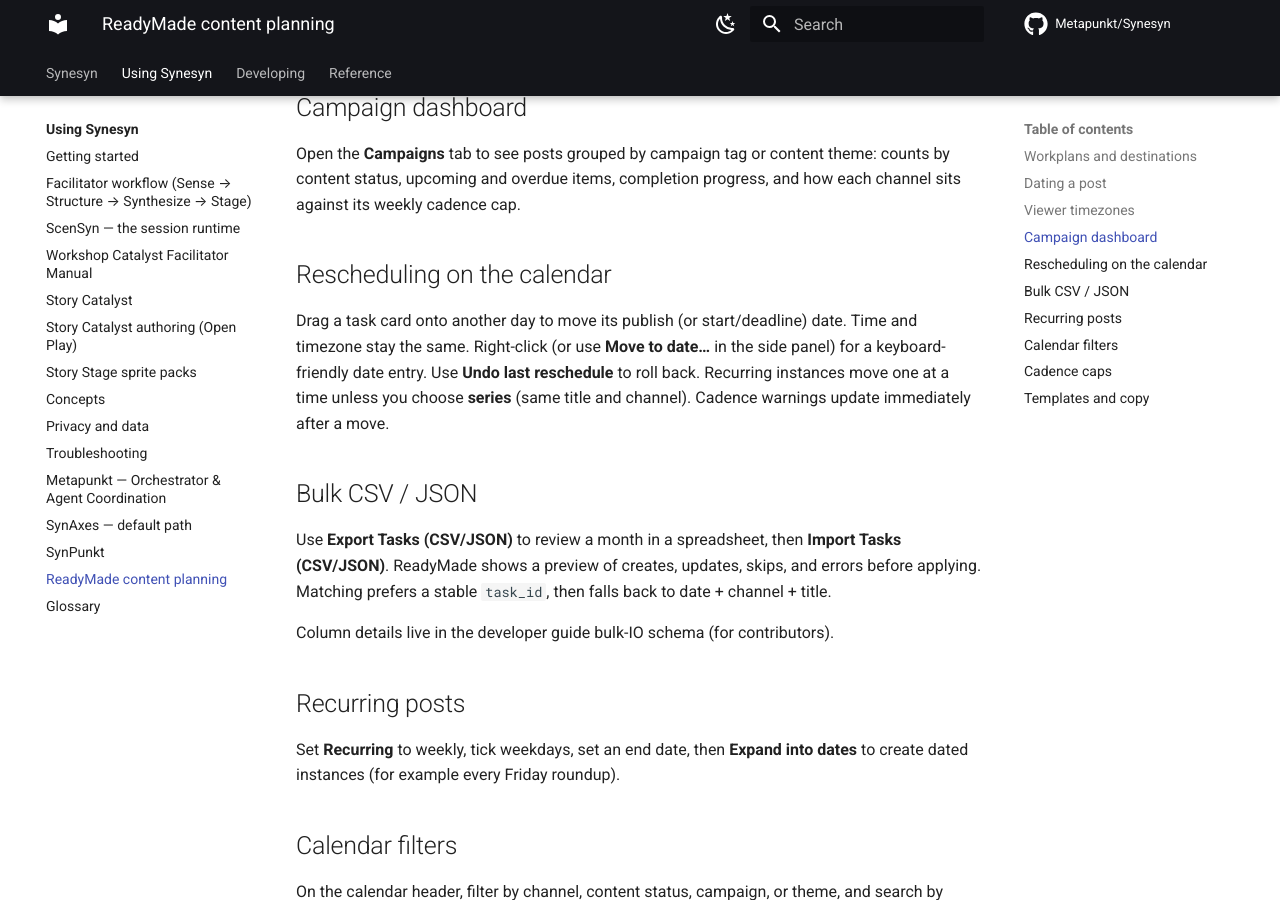
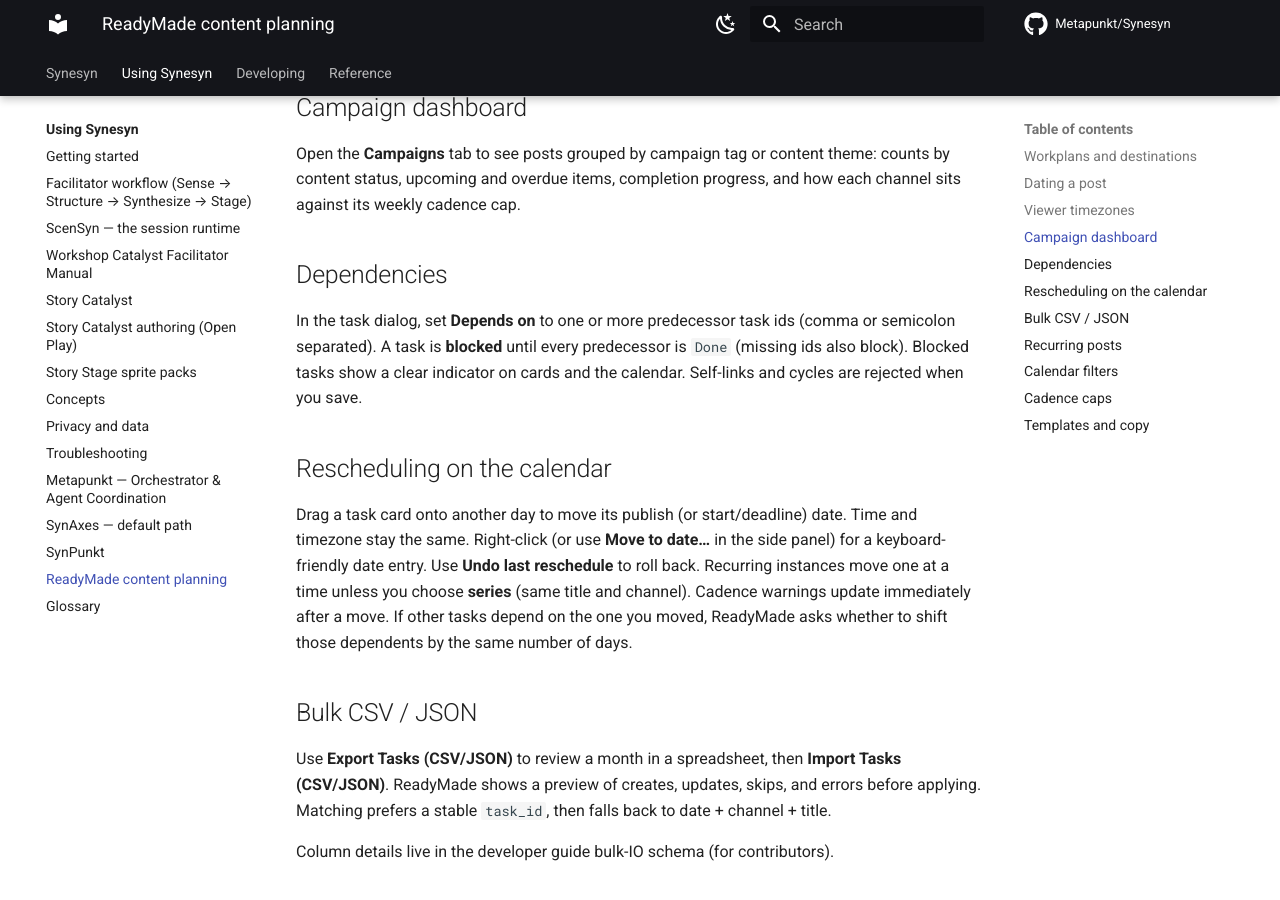
Before and after one commit to Metapunkt/Synesyn, an MkDocs documentation site: the page built from docs/user-guide/readymade-content-planning.md, in a window 1280 px wide and 900 px high, scrolled down 934 px. Built offline with MkDocs 1.6.1 and Material for MkDocs 9.7.7, drawn with Linux system fonts in a browser that asks for light colours; comment, search, counter and statistics services are not loaded.

Commit message:
feat(readymade): lean task depends_on with blocked + cascade offer
Add WorkplanDependencies helpers, dialog depends_on editing with cycle
rejection, blocked indicators on cards/calendar, Move dependents prompt
on reschedule, and depends_on/assignee bulk IO columns.

Co-authored-by: synes-bot <synes-bot@users.noreply.github.com>

```diff
--- a/docs/user-guide/readymade-content-planning.md
+++ b/docs/user-guide/readymade-content-planning.md
@@ -36,13 +36,22 @@ Open the **Campaigns** tab to see posts grouped by campaign tag or content theme
 counts by content status, upcoming and overdue items, completion progress, and
 how each channel sits against its weekly cadence cap.
 
+## Dependencies
+
+In the task dialog, set **Depends on** to one or more predecessor task ids
+(comma or semicolon separated). A task is **blocked** until every predecessor is
+`Done` (missing ids also block). Blocked tasks show a clear indicator on cards
+and the calendar. Self-links and cycles are rejected when you save.
+
 ## Rescheduling on the calendar
 
 Drag a task card onto another day to move its publish (or start/deadline) date.
 Time and timezone stay the same. Right-click (or use **Move to date…** in the
 side panel) for a keyboard-friendly date entry. Use **Undo last reschedule** to
 roll back. Recurring instances move one at a time unless you choose **series**
-(same title and channel). Cadence warnings update immediately after a move.
+(same title and channel). Cadence warnings update immediately after a move. If
+other tasks depend on the one you moved, ReadyMade asks whether to shift those
+dependents by the same number of days.
 
 ## Bulk CSV / JSON
 
```
Also changed, not shown: docs/developer-guide/READYMADE_MANUAL_QA.md (+2 -1 lines), docs/developer-guide/code-map.md (+2 -0 lines), docs/developer-guide/readymade-campaign-calendar.md (+7 -0 lines), docs/developer-guide/readymade-task-bulk-io.md (+2 -0 lines), 11 other files.
